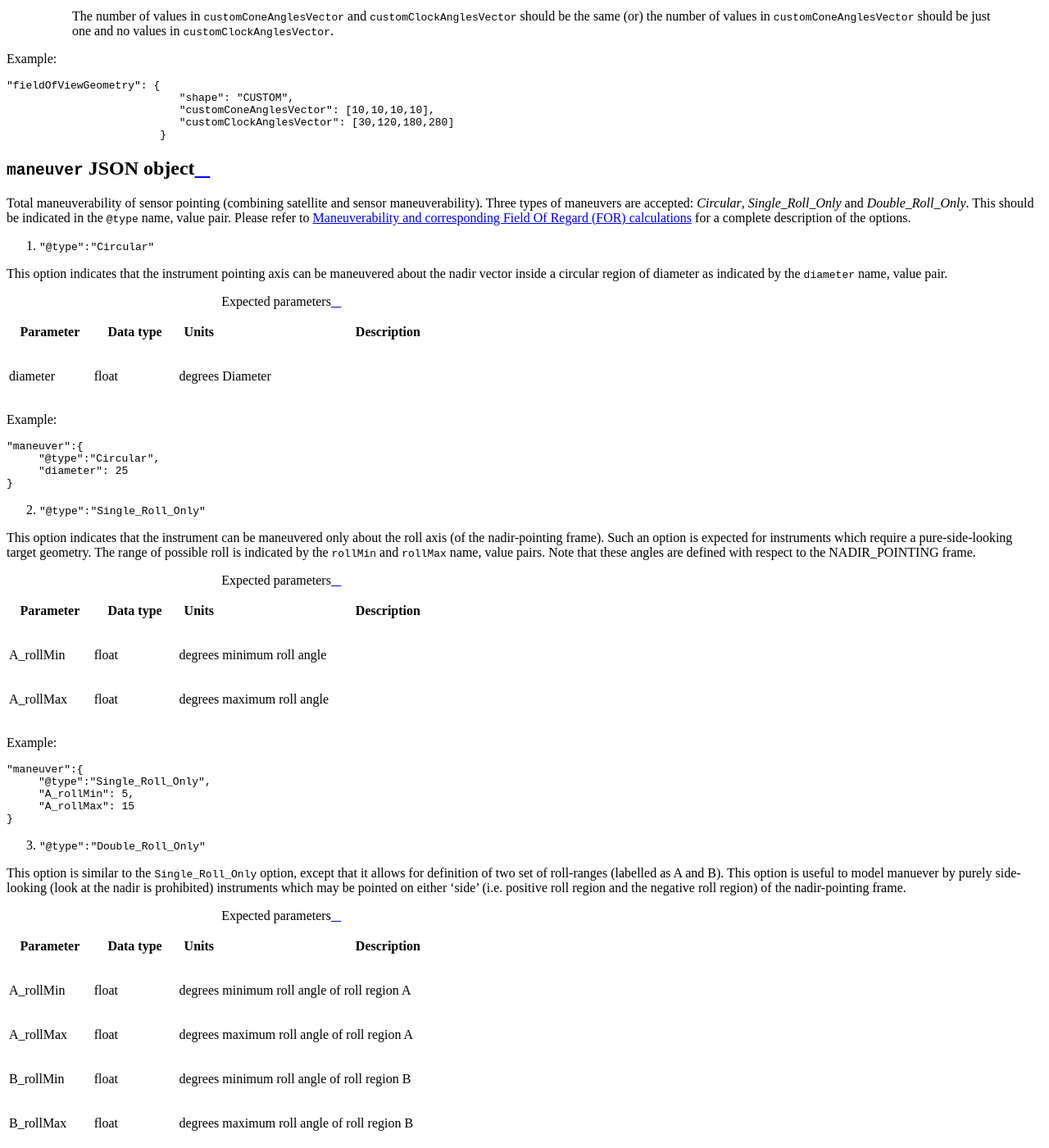
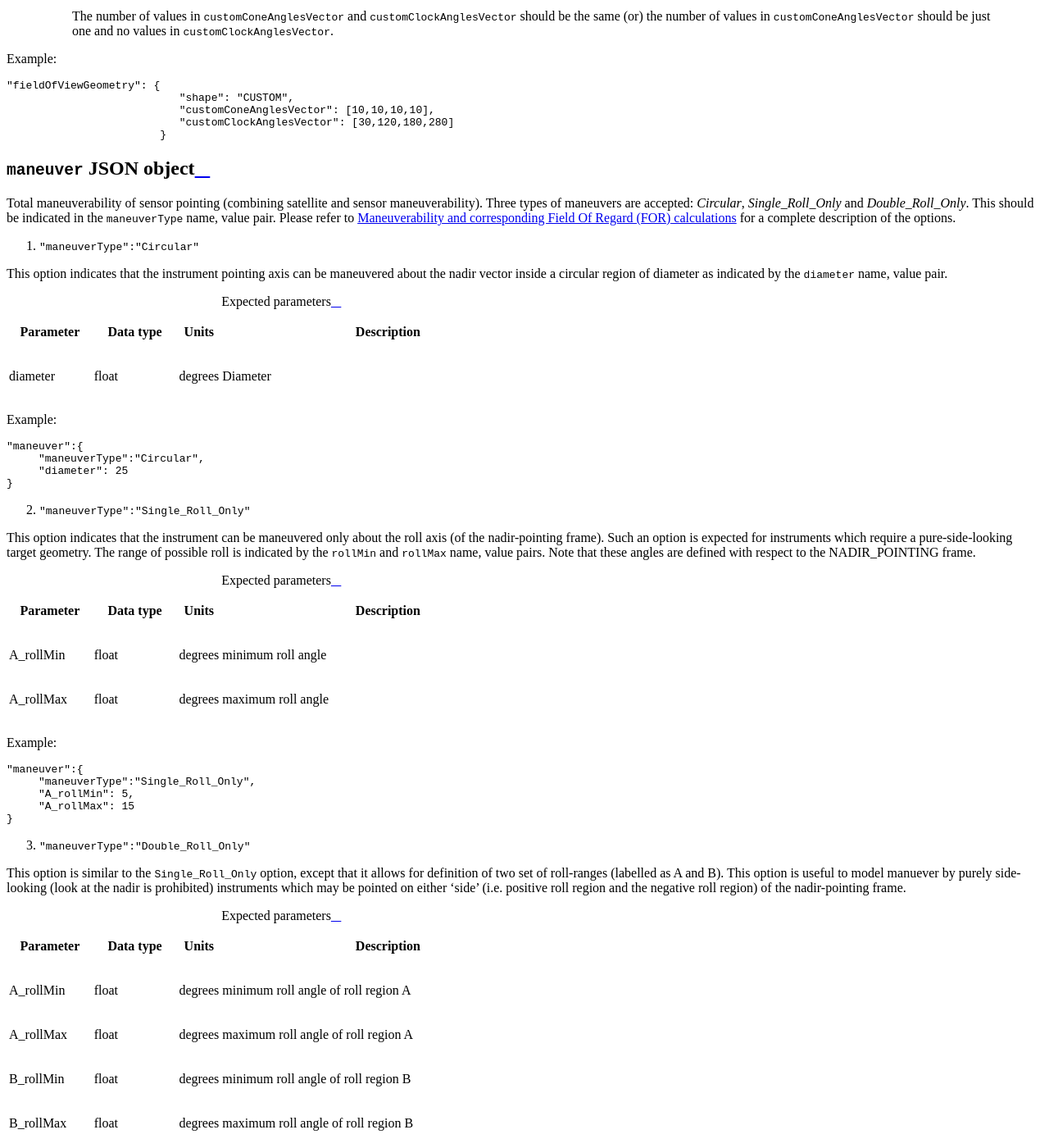
Before and after one commit to EarthObservationSimulator/instrupy, a Sphinx documentation site: the page built from docs/common_json_objects.rst, in a window 1280 px wide and 1400 px high, scrolled down 4880 px. Shown: the whole window at 82% size. Built offline with Sphinx 7.4.7 and the Read the Docs theme 2.0.0, drawn with Linux system fonts in a browser that asks for light colours; some of the changed text lies outside the part shown.

Commit message:
change maneuver "@type" field to "maneuverType"

```diff
--- a/docs/common_json_objects.rst
+++ b/docs/common_json_objects.rst
@@ -267,9 +267,9 @@ Example:
 ========================================
 Total maneuverability of sensor pointing (combining satellite and sensor maneuverability). Three types of
 maneuvers are accepted: `Circular`, `Single_Roll_Only` and `Double_Roll_Only`. This should be indicated in the
-:code:`@type` name, value pair. Please refer to :ref:`maneuv_desc` for a complete description of the options.
+:code:`maneuverType` name, value pair. Please refer to :ref:`maneuv_desc` for a complete description of the options.
 
-1. :code:`"@type":"Circular"`
+1. :code:`"maneuverType":"Circular"`
 
 This option indicates that the instrument pointing axis can be maneuvered about the nadir vector inside a circular region of diameter as indicated
 by the :code:`diameter` name, value pair.
@@ -285,11 +285,11 @@ Example:
 .. code-block:: python
 
    "maneuver":{
-        "@type":"Circular",
+        "maneuverType":"Circular",
         "diameter": 25
    }
 
-2. :code:`"@type":"Single_Roll_Only"`
+2. :code:`"maneuverType":"Single_Roll_Only"`
 
 This option indicates that the instrument can be maneuvered only about the roll axis (of the nadir-pointing frame).
 Such an option is expected for instruments which require a pure-side-looking target geometry.
@@ -308,12 +308,12 @@ Example:
 .. code-block:: python
 
    "maneuver":{
-        "@type":"Single_Roll_Only",
+        "maneuverType":"Single_Roll_Only",
         "A_rollMin": 5,
         "A_rollMax": 15
    }
 
-3. :code:`"@type":"Double_Roll_Only"`
+3. :code:`"maneuverType":"Double_Roll_Only"`
 
 This option is similar to the :code:`Single_Roll_Only` option, except that it allows for definition of two set of roll-ranges (labelled as A and B).
 This option is useful to model manuever by purely side-looking (look at the nadir is prohibited) instruments which may be pointed on either 'side' (i.e. positive roll region
@@ -333,7 +333,7 @@ Example:
 .. code-block:: python
 
    "maneuver":{
-        "@type":"Double_Roll_Only",
+        "maneuverType":"Double_Roll_Only",
         "A_rollMin": 5,
         "A_rollMax": 15,
         "B_rollMin": -15,
```
Also changed, not shown: 4 other files.
